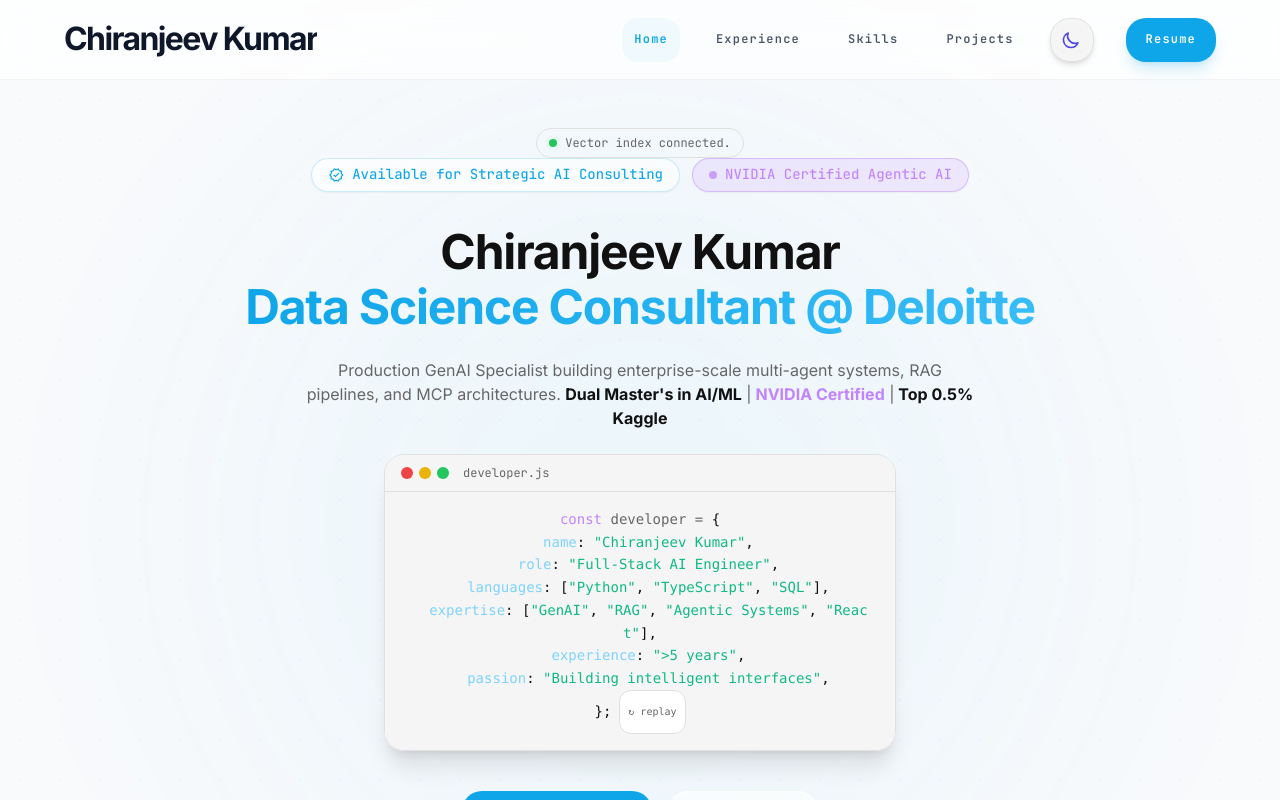
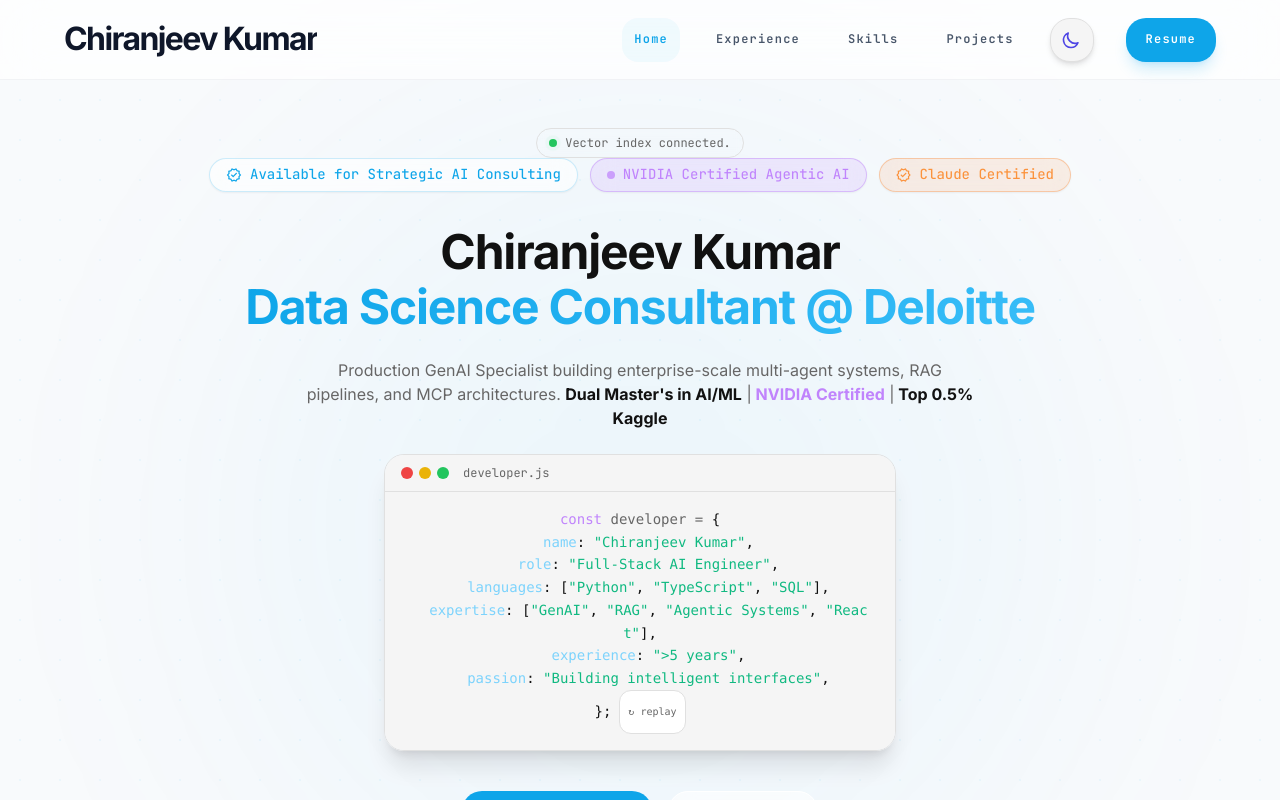
Before and after one commit to chiranjeevbitm/chiranjeev-ai-engineer, a React (Vite) app: page /#home in a window 1280 px wide. Built offline with nearby package versions, Linux system fonts and the light colour scheme.

Commit message:
Update AI practitioners trained to 1000 and add Claude Certified badge

```diff
--- a/src/pages/HomeSection.tsx
+++ b/src/pages/HomeSection.tsx
@@ -25,7 +25,7 @@
 
 export default function HomeSection({ onNavigate }: Props) {
   const stats = [
-    { icon: <Zap className="w-5 h-5" />, value: "233", label: "AI Practitioners Trained" },
+    { icon: <Zap className="w-5 h-5" />, value: "1000", label: "AI Practitioners Trained" },
     { icon: <Award className="w-5 h-5" />, value: "$5M+", label: "Pipeline Opportunity" },
     { icon: <Users className="w-5 h-5" />, value: "500+", label: "Developers Served" },
     { icon: <Code2 className="w-5 h-5" />, value: "50%", label: "Proposal Time Cut" },
@@ -67,6 +67,10 @@
             <span className="inline-flex items-center gap-2 px-4 py-1.5 rounded-full border border-purple-500/30 bg-purple-500/10 backdrop-blur-md text-purple-400 font-code-sm text-code-sm shadow-sm">
               <span className="w-2 h-2 bg-purple-400 rounded-full animate-pulse" />
               NVIDIA Certified Agentic AI
+            </span>
+            <span className="inline-flex items-center gap-2 px-4 py-1.5 rounded-full border border-orange-500/30 bg-orange-500/10 backdrop-blur-md text-orange-400 font-code-sm text-code-sm shadow-sm">
+              <span className="material-symbols-outlined text-[16px]">verified</span>
+              Claude Certified
             </span>
           </motion.div>
 
@@ -283,7 +287,7 @@
             className="grid grid-cols-2 md:grid-cols-4 gap-6"
           >
             {[
-              { value: "233", label: "AI Practitioners Trained", icon: "🎓" },
+              { value: "1000", label: "AI Practitioners Trained", icon: "🎓" },
               { value: "$5M+", label: "Pipeline Opportunity", icon: "💰" },
               { value: "500+", label: "Developers Served (Revit)", icon: "🚀" },
               { value: "50%", label: "Proposal Time Reduction", icon: "⚡" },
```
